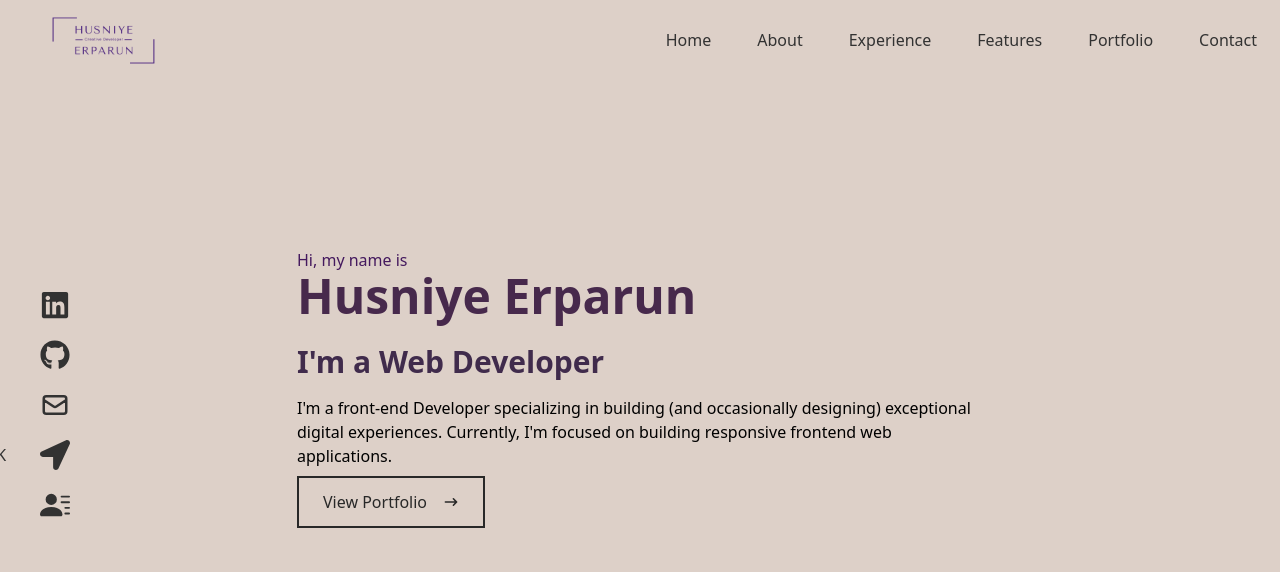
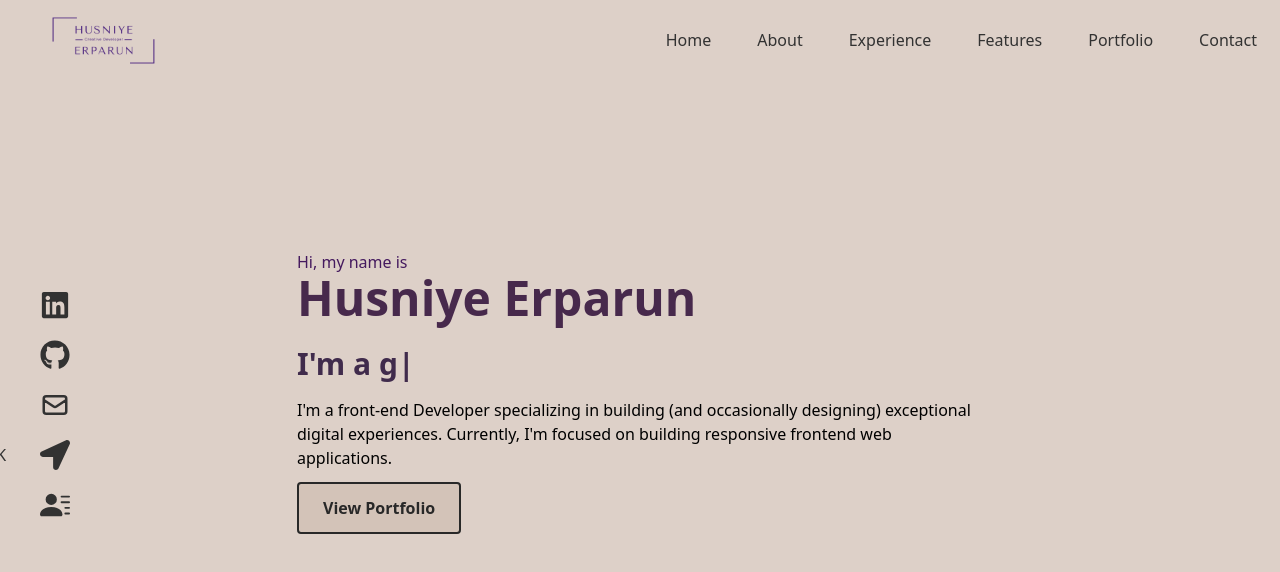
Before and after one commit to tigerkaplan/webPortfolioHE, a React (Vite) app: page / in a window 1280 px wide. Shown: the top 572 px of the page. Built offline with nearby package versions, Linux system fonts and the light colour scheme.

Commit message:
type animation added

```diff
--- a/src/pages/Home.jsx
+++ b/src/pages/Home.jsx
@@ -1,5 +1,6 @@
-import { HiArrowNarrowRight } from "react-icons/hi";
+// import { HiArrowNarrowRight } from "react-icons/hi";
 import { NavLink } from "react-router-dom";
+import { TypeAnimation } from 'react-type-animation';
 
 const Home = () => {
   return (
@@ -10,7 +11,23 @@ const Home = () => {
           Husniye Erparun
         </h1>
         <h2 className="text-1xl sm:text-3xl font-bold text-[#402b4c] mt-6">
-          I'm a Web Developer
+          <TypeAnimation
+            sequence={[
+              // Same substring at the start will only be typed out once, initially
+              'I\'m a softwareDeveloper',
+              1000, // wait 1s before replacing "Mice" with "Hamsters"
+              'I\'m a digitalMarketer',
+              1000,
+              'I\'m a graphicDesigner',
+              1000,
+              'I\'m a marblingArtist',
+              1000
+            ]}
+            wrapper="span"
+            speed={50}
+            style={{  display: 'inline-block' }}
+            repeat={Infinity}
+          />
         </h2>
         <p className="py-4 max-w-[700px]">
           I'm a front-end Developer specializing in building (and occasionally
@@ -19,16 +36,14 @@ const Home = () => {
           <div>
             {/* Use NavLink with the 'to' prop */}
             <NavLink to="/portfolio">
-              <button className='text-[#282828] group border-2 border-[#282828] hover:bg-[#9B928C] hover:border-[#9B928C] px-6 py-3 my-2 flex items-center justify-between'>
+              <button className='text-[#282828] group border-2 border-[#282828] hover:bg-[#9B928C] hover:border-[#9B928C] px-6 py-3 my-2 flex items-center justify-between w-full sm:w-auto mb-1 sm:mb-0 mx-1 sm:mx-0  mt-3 rounded hover:shadow font-bold focus:outline-none transition duration-200 group bg-[#d3c3b8] '>
                 View Portfolio
-                <span className="group-hover:rotate-90 duration-300">
+                {/* <span className="group-hover:rotate-90 duration-300">
                   <HiArrowNarrowRight className="ml-4" />
-                </span>
+                </span> */}
               </button>
             </NavLink>
           </div>
-
-
         </p>
       </div>
     </div>
```
